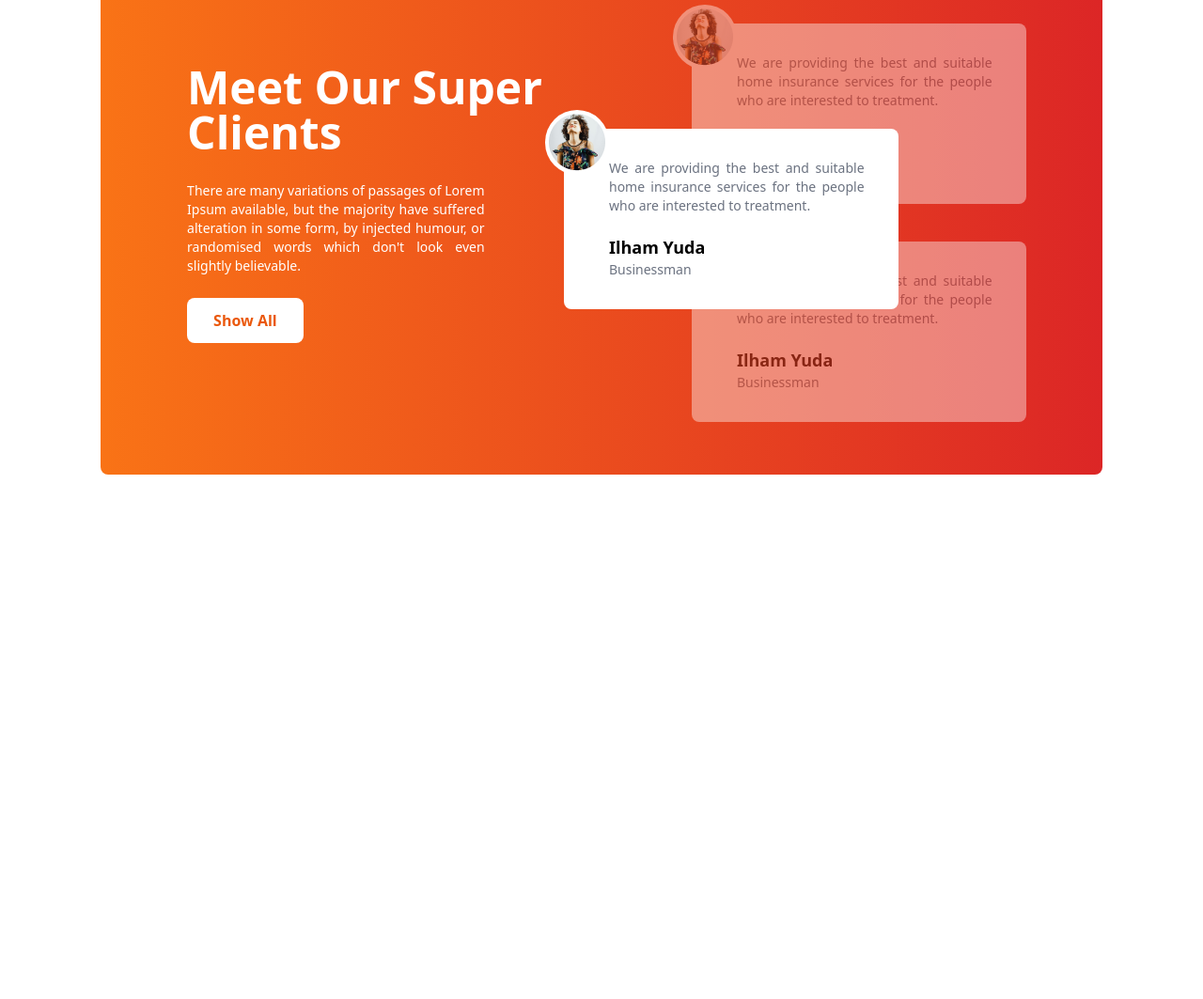
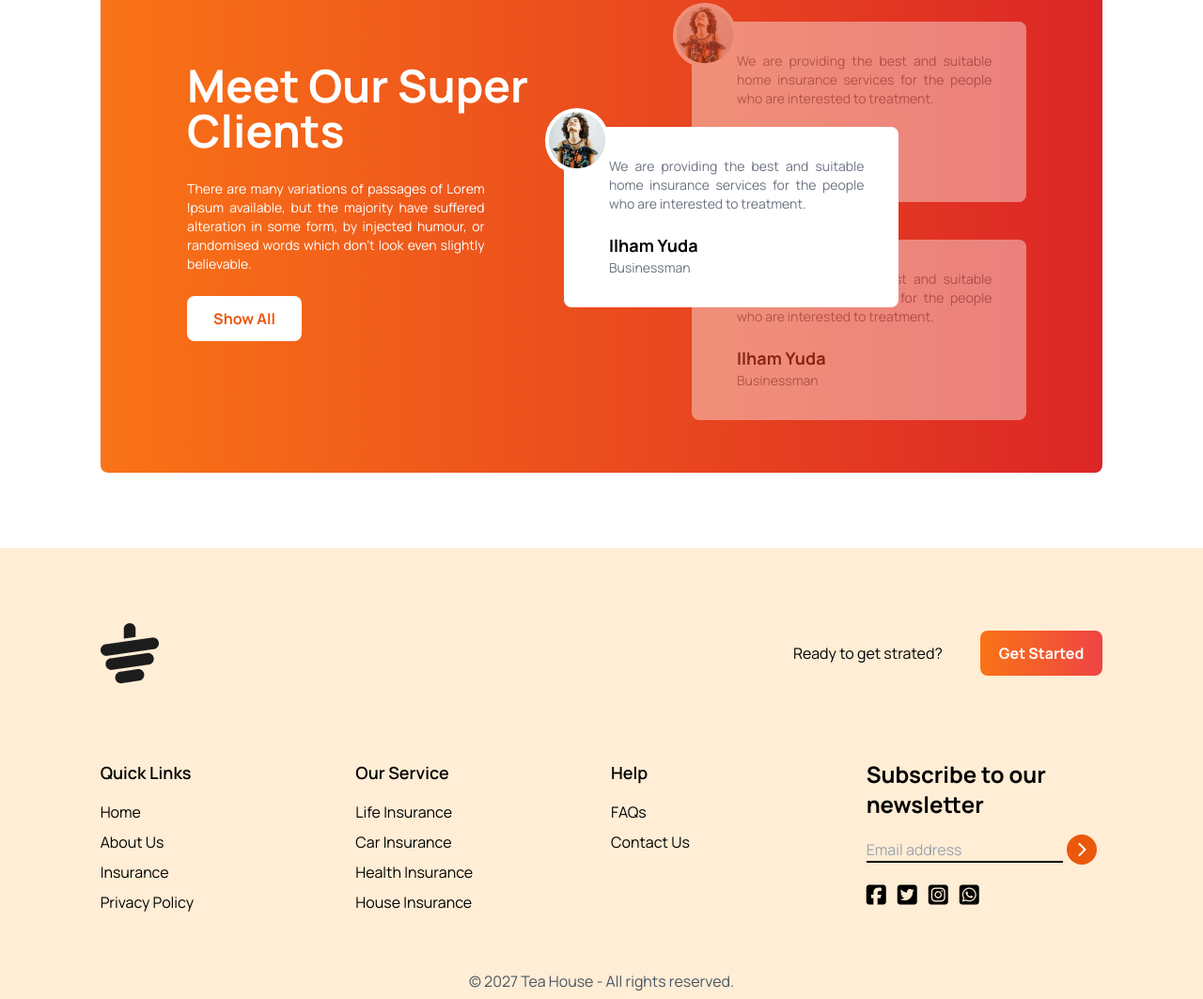
Before and after one commit to rahat-israil/Tea-House-with-Tailwind, a plain HTML site: page index.html in a window 1280 px wide. Shown: the part 1737-2800 px from the top of the page at 94% size. Before the commit the page ends 2242 px from the top, so only its background shows below. Drawn offline with nearby package versions, Linux system fonts and the light colour scheme.

Commit message:
Footer Section Complete

```diff
--- a/index.html
+++ b/index.html
@@ -20,19 +20,22 @@
   <script>
     tailwind.config = {
       theme: {
-        extend: {
+        extend:{
           colors: {
             clifford: '#da373d',
-          }
-        }
-      }
+          },
+          fontFamily: {
+            'manrope': ["Manrope", 'sans-serif'],
+          },
+        },
+      },
     }
   </script>
 </head>
 
-<body class="w-5/6 mx-auto" >
+<body class="max-w-[1450px] font-manrope" >
 
-  <header class="flex ">
+  <header class="flex w-5/6 mx-auto">
     <!-- Text content -->
       <div class="pt-10 w-6/12">
           <h1 class="text-4xl md:text-7xl font-bold pb-7">It's good <br> tea time at The <br> Tea House</h1>
@@ -58,7 +61,7 @@
      </div>
   </header>
 
-  <main>
+  <main class="w-5/6 mx-auto">
     <!-- Feature Product Section -->
     <section class="mt-16">
         <div class="w-4/6 mx-auto text-center">
@@ -181,9 +184,68 @@
      </section>
 
   </main>
-
-  <footer>
-
+    <!-- footer Secrion -->
+  <footer class="mt-20 bg-orange-100 w-full">
+      <div class="w-5/6 mx-auto">
+        <!-- Logo -->
+          <div class="flex justify-between pt-20">
+              <img src="./images/cup.png" alt="">
+              <div class="flex items-center">
+                  <p class="pr-10">Ready to get strated?</p>
+                  <button class="bg-gradient-to-r from-orange-500 to-red-500 px-5 py-3 rounded-lg text-white font-bold">Get Started</button>
+              </div>
+          </div>
+        <!-- Links -->
+         <div class="grid grid-cols-4 gap-5 pt-20">
+          <!-- First column -->
+            <div>
+              <h3 class="font-semibold text-lg pb-4">Quick Links</h3>
+              <ul class="space-y-2">
+                <li><a class="hover:text-orange-600" href="#">Home</a></li>
+                <li><a class="hover:text-orange-600" href="#">About Us</a></li>
+                <li><a class="hover:text-orange-600" href="#">Insurance</a></li>
+                <li><a class="hover:text-orange-600" href="#">Privacy Policy</a></li>
+              </ul>
+            </div>
+          <!-- Socond Column -->
+            <div>
+              <h3 class="font-semibold text-lg pb-4">Our Service</h3>
+              <ul class="space-y-2">
+                <li><a class="hover:text-orange-600" href="#">Life Insurance</a></li>
+                <li><a class="hover:text-orange-600" href="#">Car Insurance</a></li>
+                <li><a class="hover:text-orange-600" href="#">Health Insurance</a></li>
+                <li><a class="hover:text-orange-600" href="#">House Insurance</a></li>
+              </ul>
+            </div>
+          <!-- Third Column -->
+            <div>
+              <h3 class="font-semibold text-lg pb-4">Help</h3>
+              <ul class="space-y-2">
+                <li><a class="hover:text-orange-600" href="#">FAQs</a></li>
+                <li><a class="hover:text-orange-600" href="#">Contact Us</a></li>
+              </ul>
+            </div>
+          <!-- Fourth Column -->
+            <div>
+              <h3 class="font-bold text-2xl pb-4">Subscribe to our newsletter</h3>
+              <div>
+                  <div class="">
+                      <input type="email" placeholder="Email address" class="bg-transparent border-b-2 border-black w-5/6">
+                      <i class="fa-solid fa-chevron-right h-8 w-8 bg-orange-600 rounded-full text-white inline-flex justify-center items-center"></i>
+                  </div>
+                  <div class="text-2xl flex gap-3 mt-5 mb-5">
+                    <i class="fa-brands fa-square-facebook "></i>
+                    <i class="fa-brands fa-square-twitter"></i>
+                    <i class="fa-brands fa-square-instagram"></i>
+                    <i class="fa-brands fa-square-whatsapp"></i>
+                  </div>
+              </div>
+            </div>
+         </div>
+         <div class="w-2/3 mx-auto mt-12 pb-10">
+            <p class="text-center text-gray-600">© 2027 Tea House - All rights reserved.</p>
+         </div>
+      </div>
   </footer>
 </body>
 </html>
```
